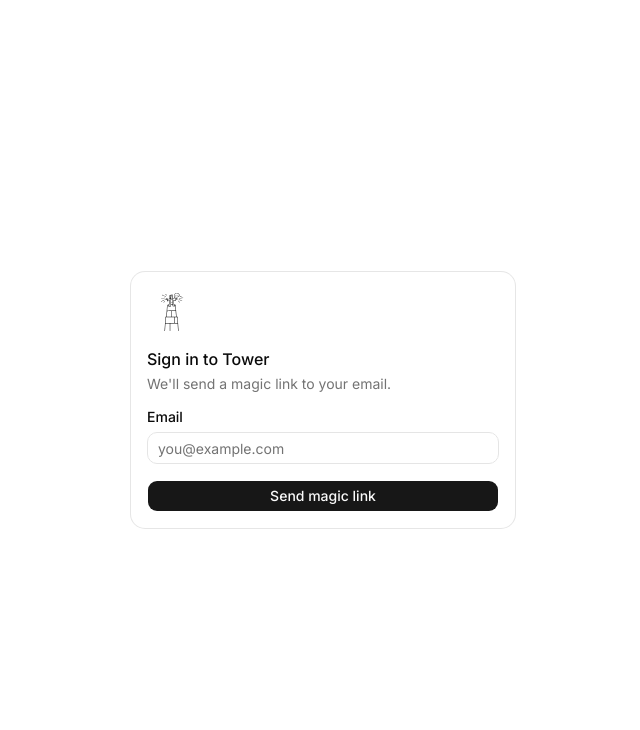
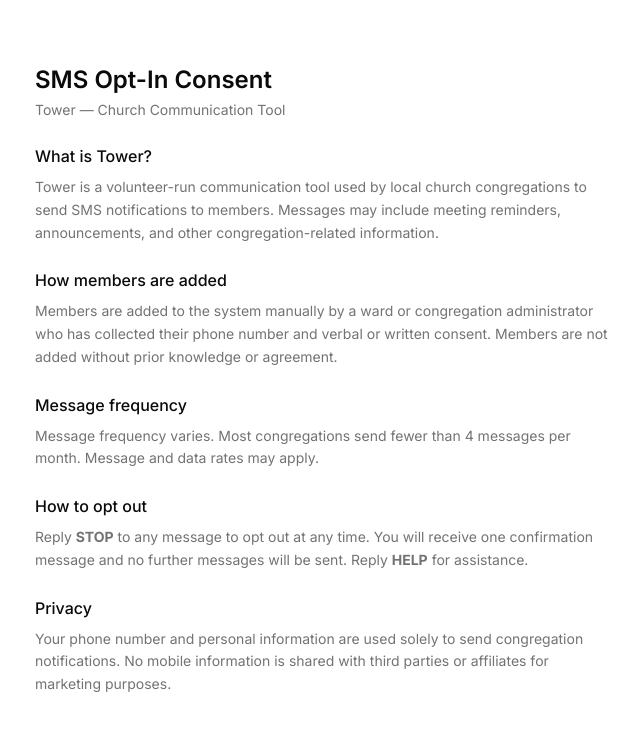
Before and after one commit to gcole14/tower, a React (Vite) app: page /opt-in in a window 1280 px wide. Before the commit this address led to /login. Shown: the top 730 px of the page, without its empty margins (317-957 px from the left). Built offline with nearby package versions, Linux system fonts and the light colour scheme; no server answers.

Commit message:
feat: add SMS opt-in consent page linked from login
Co-Authored-By: Claude Sonnet 4.6 <noreply@anthropic.com>

```diff
--- a/src/App.tsx
+++ b/src/App.tsx
@@ -6,6 +6,7 @@ import { ProtectedRoute } from "@/components/layout/ProtectedRoute";
 import { AppLayout } from "@/components/layout/AppLayout";
 import Login from "@/pages/Login";
 import AcceptInvite from "@/pages/AcceptInvite";
+import OptIn from "@/pages/OptIn";
 import Dashboard from "@/pages/dashboard/Dashboard";
 
 const queryClient = new QueryClient();
@@ -17,6 +18,7 @@ export default function App() {
         <Routes>
           <Route path="/login" element={<Login />} />
           <Route path="/accept-invite" element={<AcceptInvite />} />
+          <Route path="/opt-in" element={<OptIn />} />
           <Route
             path="/*"
             element={
--- a/src/pages/Login.tsx
+++ b/src/pages/Login.tsx
@@ -1,4 +1,5 @@
 import { useState } from 'react'
+import { Link } from 'react-router-dom'
 import { useForm } from 'react-hook-form'
 import { zodResolver } from '@hookform/resolvers/zod'
 import { z } from 'zod'
@@ -39,7 +40,7 @@ export default function Login() {
   }
 
   return (
-    <div className="min-h-screen flex items-center justify-center bg-[--color-surface]">
+    <div className="min-h-screen flex flex-col items-center justify-center bg-[--color-surface] gap-4">
       <Card className="w-full max-w-sm rounded-xl">
         <CardHeader className="items-center">
           <img src="/tower-logo.svg" alt="Tower" className="size-12 mb-2" />
@@ -76,6 +77,11 @@ export default function Login() {
           )}
         </CardContent>
       </Card>
+      <p className="text-xs text-muted-foreground">
+        <Link to="/opt-in" className="underline underline-offset-4 hover:text-foreground transition-colors">
+          SMS opt-in consent
+        </Link>
+      </p>
     </div>
   )
 }
--- /dev/null
+++ b/src/pages/OptIn.tsx
@@ -0,0 +1,56 @@
+export default function OptIn() {
+  return (
+    <div className="min-h-screen bg-[--color-surface] flex items-start justify-center px-4 py-16">
+      <div className="w-full max-w-xl flex flex-col gap-6">
+        <div>
+          <h1 className="text-2xl font-semibold">SMS Opt-In Consent</h1>
+          <p className="text-muted-foreground mt-1 text-sm">Tower — Church Communication Tool</p>
+        </div>
+
+        <section className="flex flex-col gap-2">
+          <h2 className="font-medium">What is Tower?</h2>
+          <p className="text-sm text-muted-foreground leading-relaxed">
+            Tower is a volunteer-run communication tool used by local church congregations to send
+            SMS notifications to members. Messages may include meeting reminders, announcements,
+            and other congregation-related information.
+          </p>
+        </section>
+
+        <section className="flex flex-col gap-2">
+          <h2 className="font-medium">How members are added</h2>
+          <p className="text-sm text-muted-foreground leading-relaxed">
+            Members are added to the system manually by a ward or congregation administrator who
+            has collected their phone number and verbal or written consent. Members are not added
+            without prior knowledge or agreement.
+          </p>
+        </section>
+
+        <section className="flex flex-col gap-2">
+          <h2 className="font-medium">Message frequency</h2>
+          <p className="text-sm text-muted-foreground leading-relaxed">
+            Message frequency varies. Most congregations send fewer than 4 messages per month.
+            Message and data rates may apply.
+          </p>
+        </section>
+
+        <section className="flex flex-col gap-2">
+          <h2 className="font-medium">How to opt out</h2>
+          <p className="text-sm text-muted-foreground leading-relaxed">
+            Reply <strong>STOP</strong> to any message to opt out at any time. You will receive
+            one confirmation message and no further messages will be sent. Reply <strong>HELP</strong> for
+            assistance.
+          </p>
+        </section>
+
+        <section className="flex flex-col gap-2">
+          <h2 className="font-medium">Privacy</h2>
+          <p className="text-sm text-muted-foreground leading-relaxed">
+            Your phone number and personal information are used solely to send congregation
+            notifications. No mobile information is shared with third parties or affiliates for
+            marketing purposes.
+          </p>
+        </section>
+      </div>
+    </div>
+  )
+}
```
